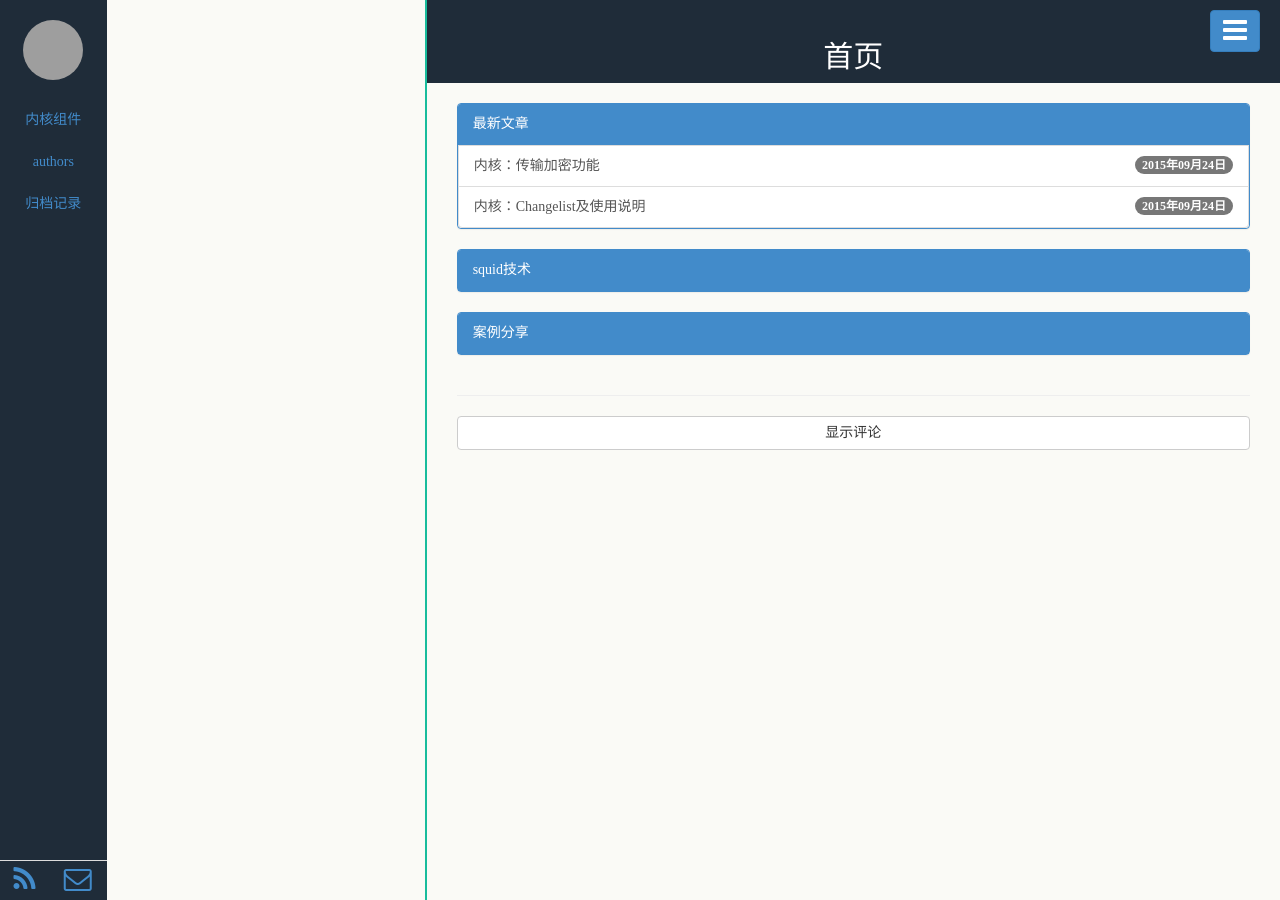
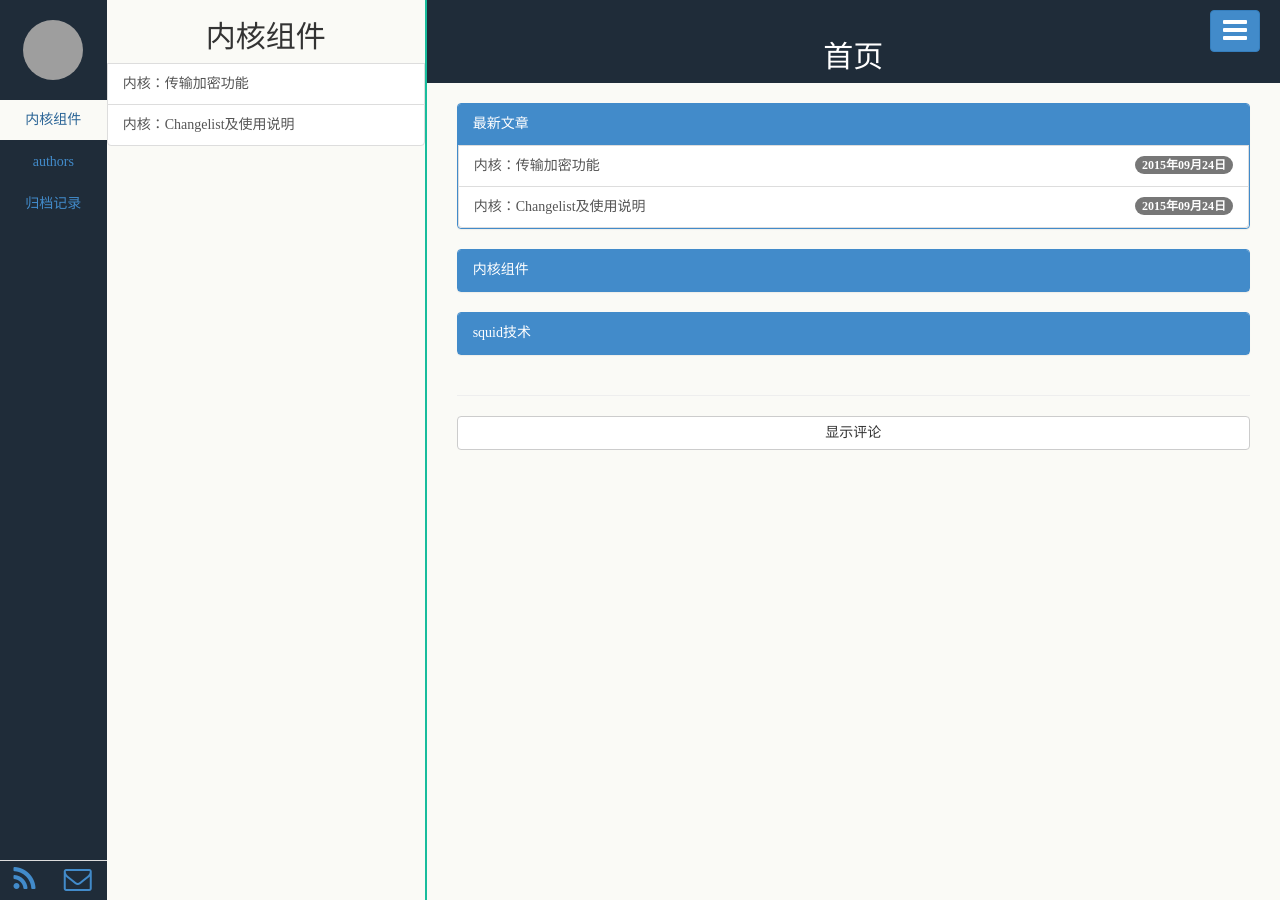
Before and after one commit to deeper-think/deeper-think.github.io.ws, a Jekyll site: the page built from source_code/index.html, in a window 1280 px wide. Built offline with Jekyll 4.4.1, drawn with Linux system fonts in a browser that asks for light colours; the list of posts is cut into pages by our own code; grey boxes are pictures that could not be loaded.

Commit message:
small changes

```diff
--- a/source_code/_config.yml
+++ b/source_code/_config.yml
@@ -30,12 +30,12 @@ disqus:
   shortname: deeperthink
 
 # 主题设置，自动激活某个标签
-active: squid技术
+active: 内核组件
 
 # 首页除了最新文章外显示分类
 cates:
+  - 内核组件
   - squid技术
-  - 案例分享
 
 # 中文本地化
 locals:
```
